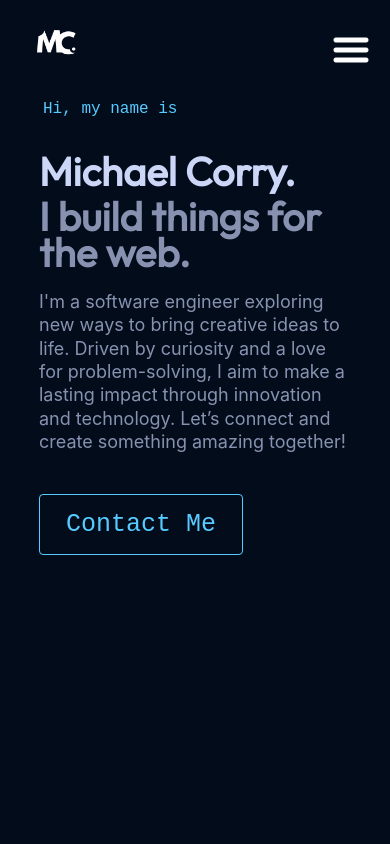
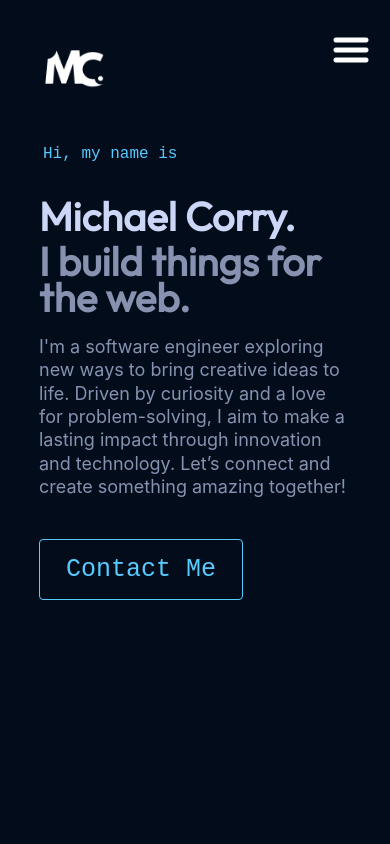
Before and after one commit to corryjnr/react-portfolio, a React (Vite) app: page / in a window 390 px wide. Shown: the top 844 px of the page. Built offline with nearby package versions, Linux system fonts and the light colour scheme.

Commit message:
UI tweaks

```diff
--- a/src/components/Hero/Hero.module.css
+++ b/src/components/Hero/Hero.module.css
@@ -5,7 +5,7 @@
     display: flex;
     align-items: flex-start;
     justify-content: space-between;
-    margin-top: 70px;
+    margin-top: 80px;
     z-index: 1;
     margin-left: 15%;
     margin-right: 15%;
--- a/src/components/Navbar/Navbar.module.css
+++ b/src/components/Navbar/Navbar.module.css
@@ -50,10 +50,7 @@
         margin: 0 5%;
     }
     .navbar a {
-        margin-top: -20px;
-    }
-    .logo {
-        max-width: 20%;
+        margin-top: -10px;
     }
 
     .menu {
```
